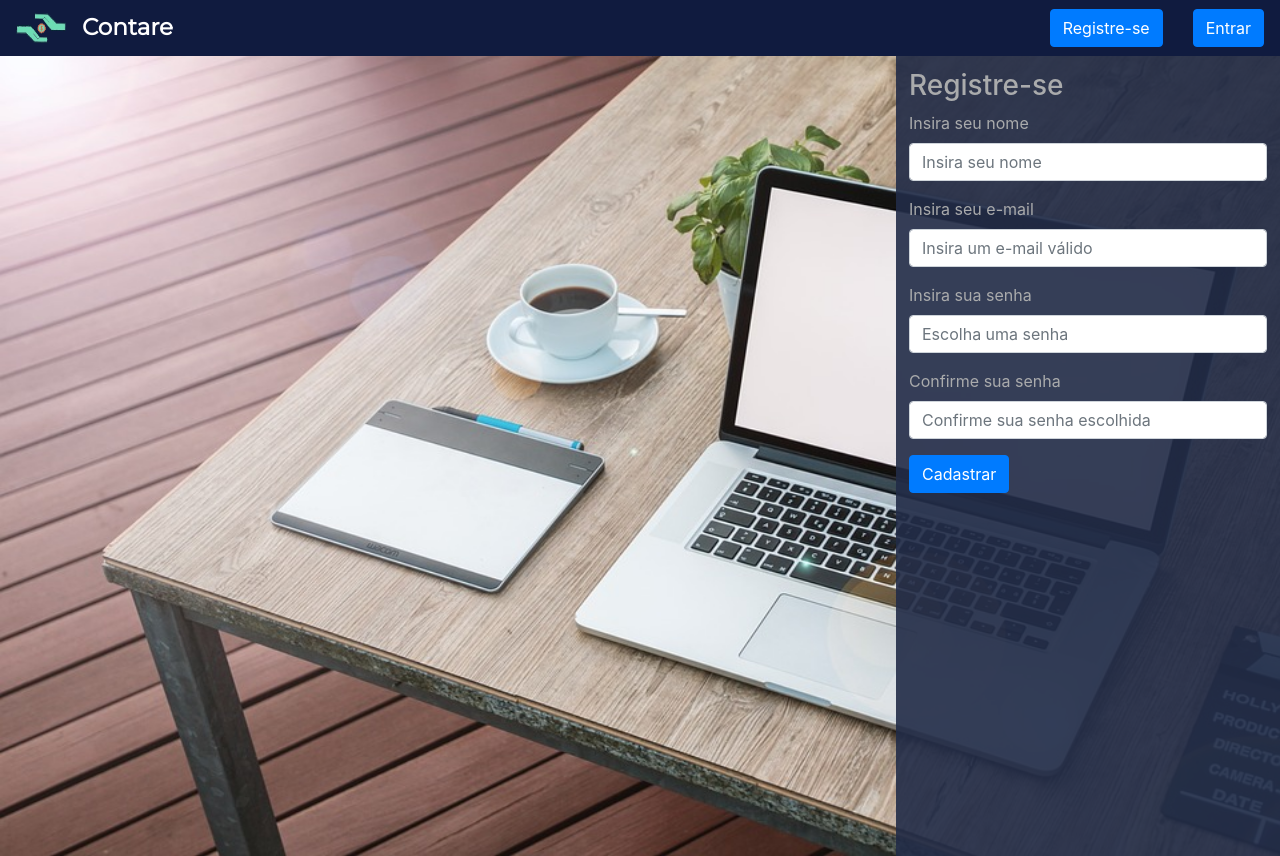
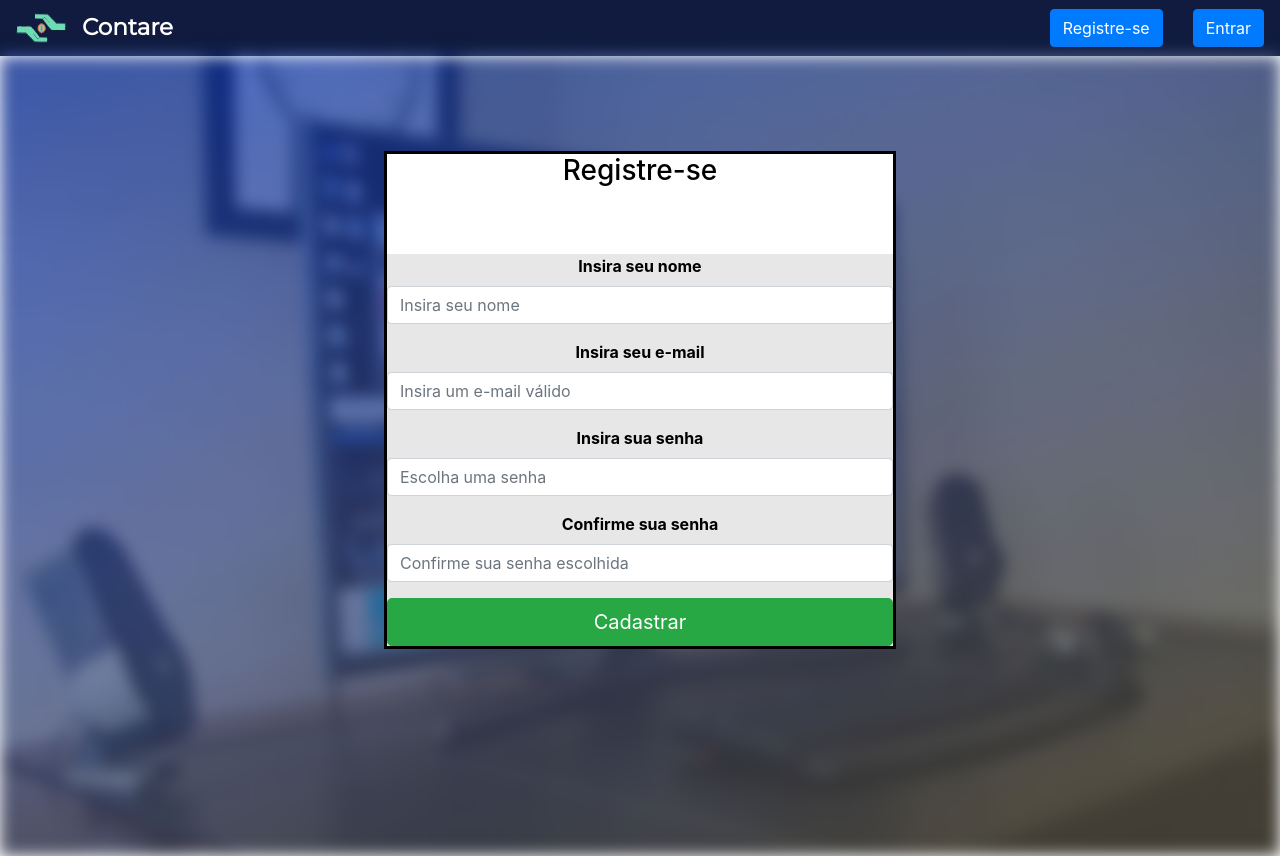
Before and after one commit to LiviaCavalcanti/contare, a React (Create React App) app in the folder front/: page /register in a window 1280 px wide. Built offline with nearby package versions, Linux system fonts and the light colour scheme; no server answers; a web font is replaced by a local one.

Commit message:
começando esboço da tela de registro

```diff
--- a/front/src/components/registerComponent/registerComponent.css
+++ b/front/src/components/registerComponent/registerComponent.css
@@ -0,0 +1,44 @@
+.board {
+    background-image: url('../../images/loginbg.jpg');
+    height: 100vh;
+    filter: blur(8px);
+    -webkit-filter: blur(8px);
+
+    /* Full height */
+
+    /* Center and scale the image nicely */
+    background-position: center;
+    background-repeat: no-repeat;
+    background-size: cover;
+
+}
+
+.loginForm {
+    background-color: rgb(231, 231, 231); /* Black w/opacity/see-through */
+    color: black;
+    font-weight: bold;
+    border: 3px solid black;
+    position: absolute;
+    top: 50%;
+    left: 50%;
+    transform: translate(-50%, -50%);
+    z-index: 2;
+    width: 80%;
+    text-align: center;
+    width: 40%;
+}
+
+.loginHeader {
+    width: 100%;
+    background-color: white;
+    height: 100px;
+    margin: 0;
+}
+
+.loginInputs {
+
+}
+
+.inputRegister{
+    width: 100%;
+}
--- a/front/src/components/registerComponent/registerComponent.jsx
+++ b/front/src/components/registerComponent/registerComponent.jsx
@@ -1,5 +1,5 @@
 import React, { Component } from "react"
-import { Form, Button } from "react-bootstrap"
+import { Form, Button, Col } from "react-bootstrap"
 import './registerComponent.css'
 import { registerUser } from '../../services/userService'
 import {notifyFailure} from '../../services/notifyService'
@@ -54,14 +54,21 @@ class RegisterScreen extends Component {
     render() {
         return (
             <div>
-                <h3>Registre-se</h3>
+            <div className="board"></div>
+                <div className="loginForm">
+
+                    <div className="loginHeader"><h3>Registre-se</h3></div>
+                    <div className="loginInputs">
+
+
                 <Form
                     noValidate
                     validated={this.state.validated}
                     onSubmit={e => this.handleSubmit(e)}>
                     <Form.Group controlId="formBasicName">
                         <Form.Label>Insira seu nome</Form.Label>
-                        <Form.Control required={true} type="text" placeholder="Insira seu nome" />
+
+                        <Form.Control  className="inputRegister" required={true} type="text" placeholder="Insira seu nome" />
                         <Form.Control.Feedback type="invalid">
                             Por favor digite seu nome.
                         </Form.Control.Feedback>
@@ -70,7 +77,7 @@ class RegisterScreen extends Component {
 
                     <Form.Group controlId="formBasicEmail">
                         <Form.Label>Insira seu e-mail</Form.Label>
-                        <Form.Control required={true} type="email" placeholder="Insira um e-mail válido" />
+                        <Form.Control className="inputRegister" required={true} type="email" placeholder="Insira um e-mail válido" />
                         <Form.Control.Feedback type="invalid">
                             Por favor digite um email válido.
                         </Form.Control.Feedback>
@@ -78,7 +85,7 @@ class RegisterScreen extends Component {
 
                     <Form.Group controlId="formBasicPassword">
                         <Form.Label>Insira sua senha</Form.Label>
-                        <Form.Control required={true} type="password" placeholder="Escolha uma senha" />
+                        <Form.Control className="inputRegister" required={true} type="password" placeholder="Escolha uma senha" />
                         <Form.Control.Feedback type="invalid">
                             Por favor digite sua senha.
                         </Form.Control.Feedback>
@@ -86,19 +93,21 @@ class RegisterScreen extends Component {
 
                     <Form.Group controlId="formBasicPasswordConfirm">
                         <Form.Label>Confirme sua senha</Form.Label>
-                        <Form.Control required={true} type="password" placeholder="Confirme sua senha escolhida" />
+                        <Form.Control className="inputRegister" required={true} type="password" placeholder="Confirme sua senha escolhida" />
                         <Form.Control.Feedback type="invalid">
                             Por favor confirme sua senha.
                         </Form.Control.Feedback>
 
                     </Form.Group>
-
-                    <Button variant="primary" type="submit">
+                    <Button variant="success" type="submit" size="lg" block>
                         Cadastrar
                 </Button>
                 </Form>
 
-            </div>
+                </div>
+
+                </div>
+                </div>
         )
     }
 }
--- a/front/src/routes.js
+++ b/front/src/routes.js
@@ -20,7 +20,7 @@ export class Routes extends Component {
 
                 <Switch>
                     <Route path="/" exact={true} component={() => <App component={DescriptionProject}/>} />
-                    <Route path="/register" component={() => <App component={RegisterScreen}/>}/>
+                    <Route path="/register" component={() => <RegisterScreen/>}/>
                     <Route path="/login" component={() => <App component={LoginScreen}/>}/>
                     <Route path="/dashboard" component={() => <DashboardComponent/>}/>
                     <Route path="/invite" component={() => <InviteComponent/>}/>
```
Also changed, not shown: front/src/images/loginbg.jpg (added).
